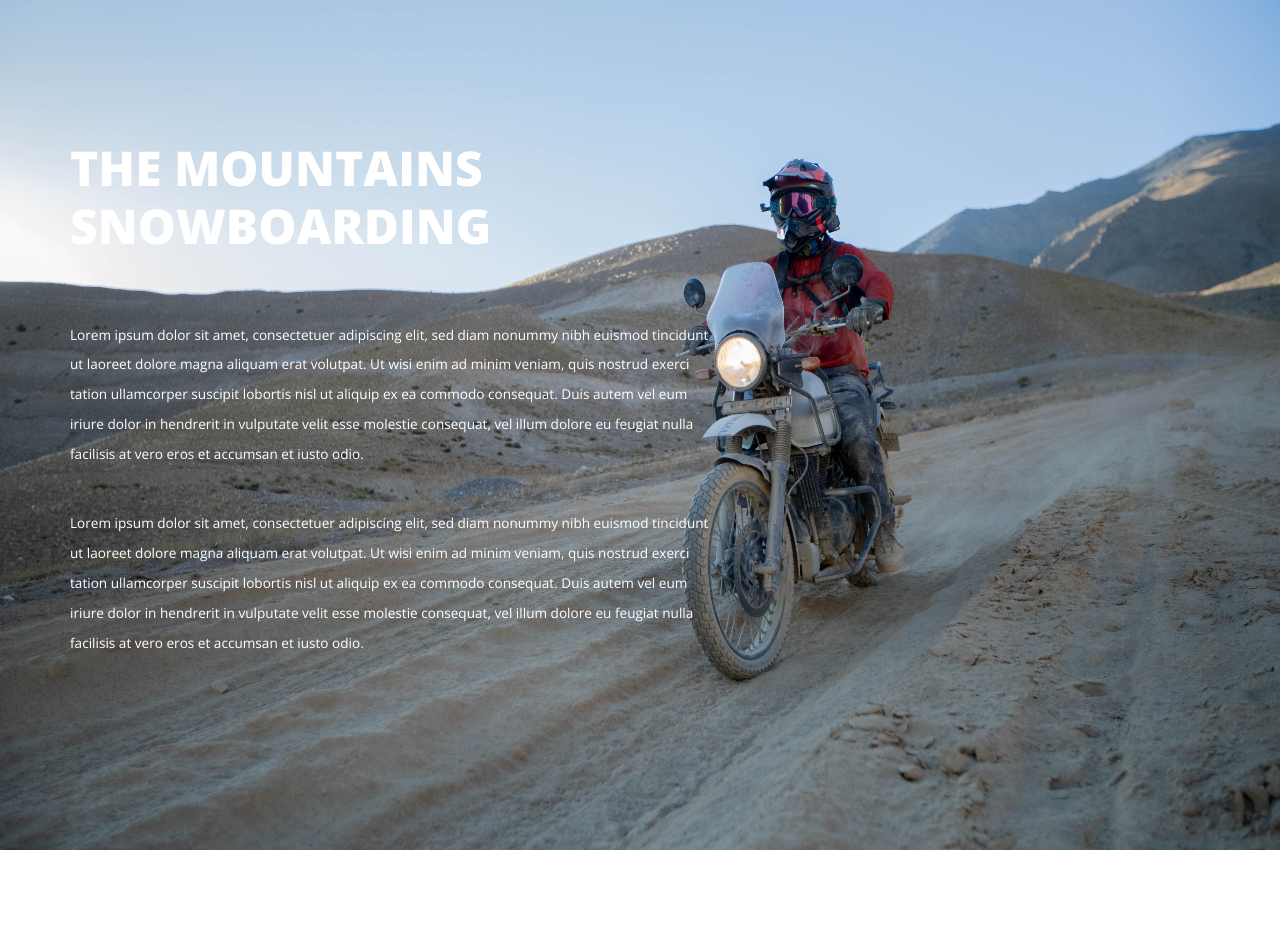
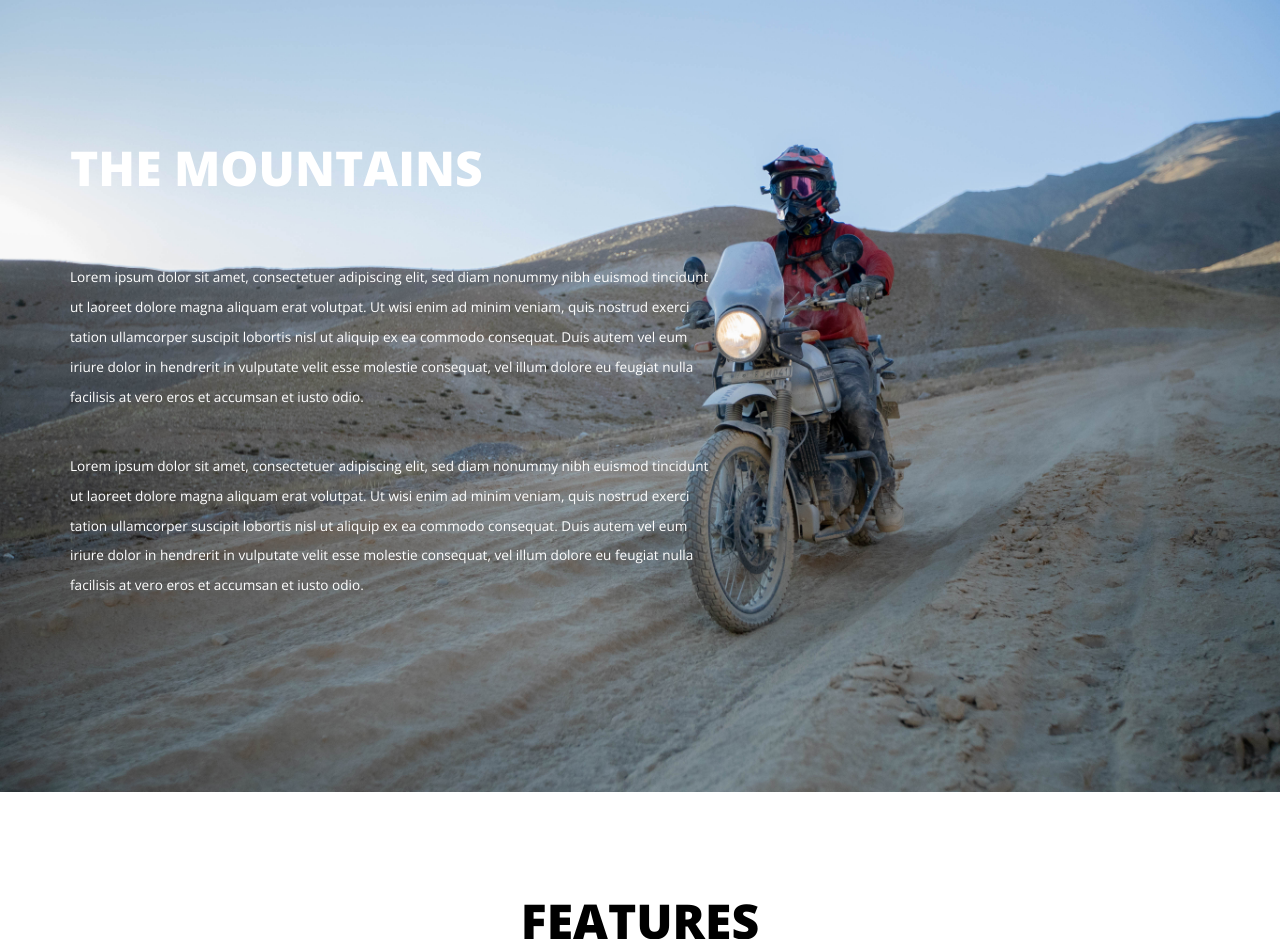
Before and after one commit to anasmohammad611/sacred-Himalaya-Travel, a plain HTML site: page index.html in a window 1280 px wide. Shown: the part 1420-2359 px from the top of the page. Drawn offline with nearby package versions, Linux system fonts and the light colour scheme.

Commit message:
Update index.html

```diff
--- a/index.html
+++ b/index.html
@@ -156,7 +156,7 @@
 		<div class="container">
 			<div class="row content_bottom-text">
 			  <div class="col-md-7">
-				<h3>The Mountains<br>Snowboarding</h3>
+				<h3>The Mountains</h3>
 				<p class="m_1">Lorem ipsum dolor sit amet, consectetuer adipiscing elit, sed diam nonummy nibh euismod tincidunt ut laoreet dolore magna aliquam erat volutpat. Ut wisi enim ad minim veniam, quis nostrud exerci tation ullamcorper suscipit lobortis nisl ut aliquip ex ea commodo consequat. Duis autem vel eum iriure dolor in hendrerit in vulputate velit esse molestie consequat, vel illum dolore eu feugiat nulla facilisis at vero eros et accumsan et iusto odio.</p>
 				<p class="m_2">Lorem ipsum dolor sit amet, consectetuer adipiscing elit, sed diam nonummy nibh euismod tincidunt ut laoreet dolore magna aliquam erat volutpat. Ut wisi enim ad minim veniam, quis nostrud exerci tation ullamcorper suscipit lobortis nisl ut aliquip ex ea commodo consequat. Duis autem vel eum iriure dolor in hendrerit in vulputate velit esse molestie consequat, vel illum dolore eu feugiat nulla facilisis at vero eros et accumsan et iusto odio.</p>
 			  </div>
```
